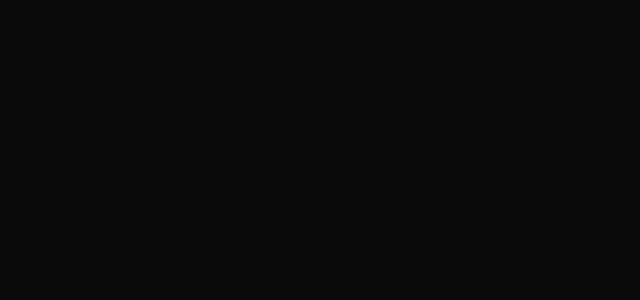
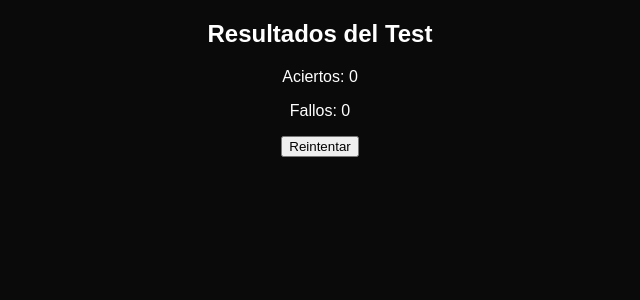
Before and after one commit to LuLuMS0206/DevTrivia-, an Angular app: page /result in a window 1280 px wide. Before the commit this address led to /. Shown: the top 300 px of the page, without its empty margins (320-960 px from the left). Built offline with nearby package versions, Linux system fonts and the light colour scheme; a web font is replaced by a local one.

Commit message:
add console.log

```diff
--- a/src/app/app-routing.module.ts
+++ b/src/app/app-routing.module.ts
@@ -3,6 +3,7 @@
 import { UserComponent } from './user-component/user-component.component';
 import { TestSelectionComponentComponent } from './test-selection-component/test-selection-component.component';
 import { TestComponentComponent } from './test-component/test-component.component';
+import { ResultComponent } from './result/result.component';
 
 
 const routes: Routes = [
@@ -10,6 +11,7 @@
   { path: 'tests', component: TestSelectionComponentComponent },
   { path: 'test/:testId', component: TestSelectionComponentComponent },
   { path: 'test/:type/start', component: TestComponentComponent },
+  { path: 'result', component: ResultComponent },
   { path: '', redirectTo: '/user', pathMatch: 'full' }
 ];
 
--- a/src/app/app.module.ts
+++ b/src/app/app.module.ts
@@ -6,6 +6,7 @@
 import { TestSelectionComponentComponent } from './test-selection-component/test-selection-component.component';  // Asegúrate de importar el componente
 import { FormsModule } from '@angular/forms';
 import { TestComponentComponent } from './test-component/test-component.component';
+import { ResultComponent } from './result/result.component';
 
 @NgModule({
   declarations: [
@@ -13,6 +14,7 @@
     UserComponent,
     TestSelectionComponentComponent,
     TestComponentComponent,
+    ResultComponent,
   ],
   imports: [
     BrowserModule,
--- /dev/null
+++ b/src/app/result/result.component.html
@@ -0,0 +1,6 @@
+<div class="result-container">
+    <h2 class="neon-text">Resultados del Test</h2>
+    <p class="neon-text">Aciertos: {{ correctAnswers }}</p>
+    <p class="neon-text">Fallos: {{ totalQuestions - correctAnswers }}</p>
+    <button class="neon-button" (click)="restartTest()">Reintentar</button>
+</div>
--- /dev/null
+++ b/src/app/result/result.component.ts
@@ -0,0 +1,30 @@
+import { Component, OnInit } from '@angular/core';
+import { Router } from '@angular/router';
+
+@Component({
+  selector: 'app-result',
+  templateUrl: './result.component.html',
+  styleUrls: ['./result.component.css']
+})
+export class ResultComponent implements OnInit {
+  correctAnswers: number = 0;
+  totalQuestions: number = 0;
+
+  constructor(private router: Router) { }
+
+  ngOnInit(): void {
+    const navigation = this.router.getCurrentNavigation();
+    if (navigation?.extras.state) {
+      this.correctAnswers = navigation.extras.state['correctAnswers'] || 0;
+      this.totalQuestions = navigation.extras.state['totalQuestions'] || 0;
+
+      console.log('Datos recibidos en ResultComponent:', this.correctAnswers, this.totalQuestions);
+    } else {
+      console.log('No se recibieron datos desde la navegación.');
+    }
+  }
+
+  restartTest(): void {
+    this.router.navigate(['/test']);
+  }
+}
--- a/src/app/test-component/test-component.component.html
+++ b/src/app/test-component/test-component.component.html
@@ -19,10 +19,3 @@
         </div>
     </div>
 </div>
-
-<!-- Pantalla de resultados -->
-<div *ngIf="testFinished">
-    <h3 class="neon-text">Resultados del Test</h3>
-    <p class="neon-text">Aciertos: {{ correctAnswers }}</p>
-    <p class="neon-text">Fallos: {{ questions.length - correctAnswers }}</p>
-</div>
--- a/src/app/test-component/test-component.component.ts
+++ b/src/app/test-component/test-component.component.ts
@@ -1,6 +1,7 @@
 import { Component, OnInit } from '@angular/core';
 import { ActivatedRoute } from '@angular/router';
 import { TestService } from './../test.service';
+import { Router } from '@angular/router';
 
 @Component({
   selector: 'app-test-component',
@@ -17,7 +18,8 @@
 
   constructor(
     private route: ActivatedRoute,
-    private testService: TestService
+    private testService: TestService,
+    private router: Router
   ) {}
 
   ngOnInit(): void {
@@ -54,5 +56,18 @@
     this.correctAnswers = this.questions.filter((q, index) =>
       this.selectedAnswers[index] === q.correctAnswer).length;
     this.testFinished = true;
+
+    console.log('Aciertos:', this.correctAnswers);
+    console.log('Total de preguntas:', this.questions.length);
+
+    this.router.navigate(['/result'], {
+      state: {
+        correctAnswers: this.correctAnswers,
+        totalQuestions: this.questions.length
+      }
+    });
   }
+
+
+
 }
```
Also changed, not shown: src/app/result/result.component.css (added), 1 other file (tests, documents, lock files or other folders).
